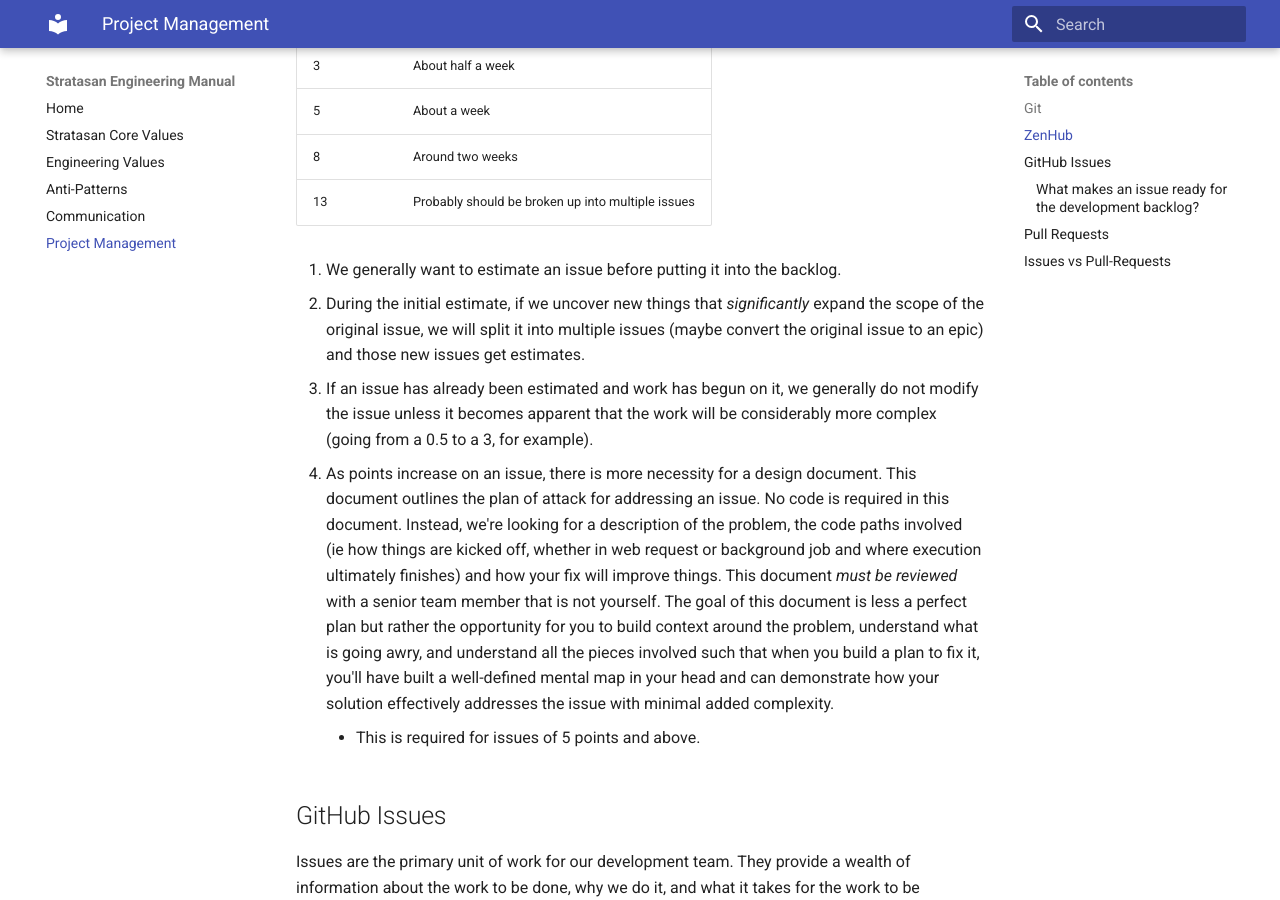
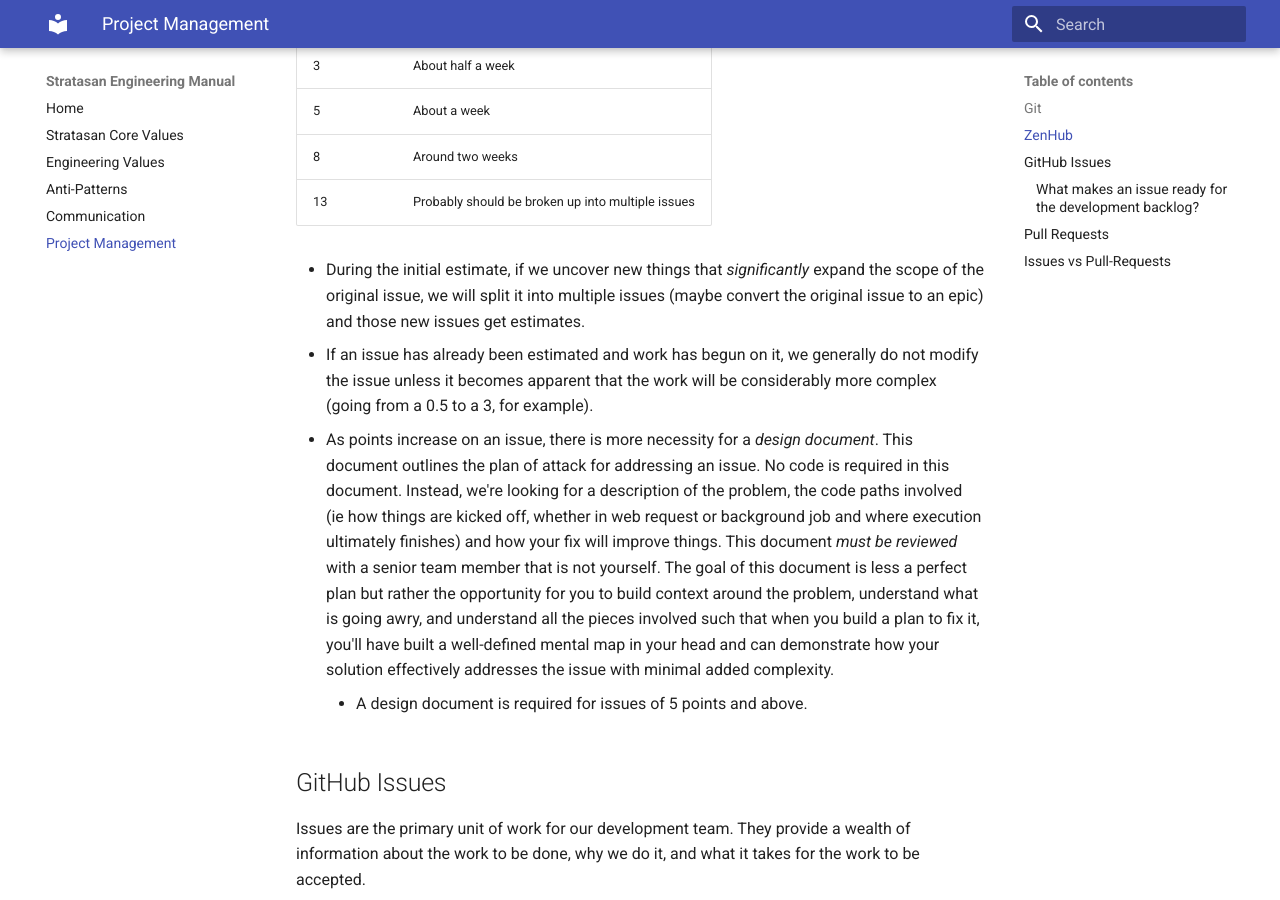
Before and after one commit to stratasan/engineering, an MkDocs documentation site: the page built from docs/github.md, in a window 1280 px wide and 900 px high, scrolled down 575 px. Built offline with MkDocs 1.6.1 and Material for MkDocs 9.7.7, drawn with Linux system fonts in a browser that asks for light colours; old or Windows-style settings are respelled for this version of MkDocs.

Commit message:
More clarifications.

```diff
--- a/docs/github.md
+++ b/docs/github.md
@@ -22,12 +22,11 @@ Points  | Estimate
 8       | Around two weeks
 13      | Probably should be broken up into multiple issues
 
-1. We generally want to estimate an issue before putting it into the backlog.
-1. During the initial estimate, if we uncover new things that _significantly_ expand
+- During the initial estimate, if we uncover new things that _significantly_ expand
    the scope of the original issue, we will split it into multiple issues (maybe convert the original issue to an epic) and those new issues get estimates.
-1. If an issue has already been estimated and work has begun on it, we generally do
+- If an issue has already been estimated and work has begun on it, we generally do
    not modify the issue unless it becomes apparent that the work will be considerably more complex (going from a 0.5 to a 3, for example).
-1. As points increase on an issue, there is more necessity for a design document.
+- As points increase on an issue, there is more necessity for a _design document_.
    This document outlines the plan of attack for addressing an issue. No code is
    required in this document. Instead, we're looking for a description of the
    problem, the code paths involved (ie how things are kicked off, whether in web
@@ -39,7 +38,7 @@ Points  | Estimate
    build a plan to fix it, you'll have built a well-defined mental map in your head
    and can demonstrate how your solution effectively addresses the issue with minimal
    added complexity.
-    - This is required for issues of 5 points and above.
+    - A design document is required for issues of 5 points and above.
 
 ## GitHub Issues
 
```
